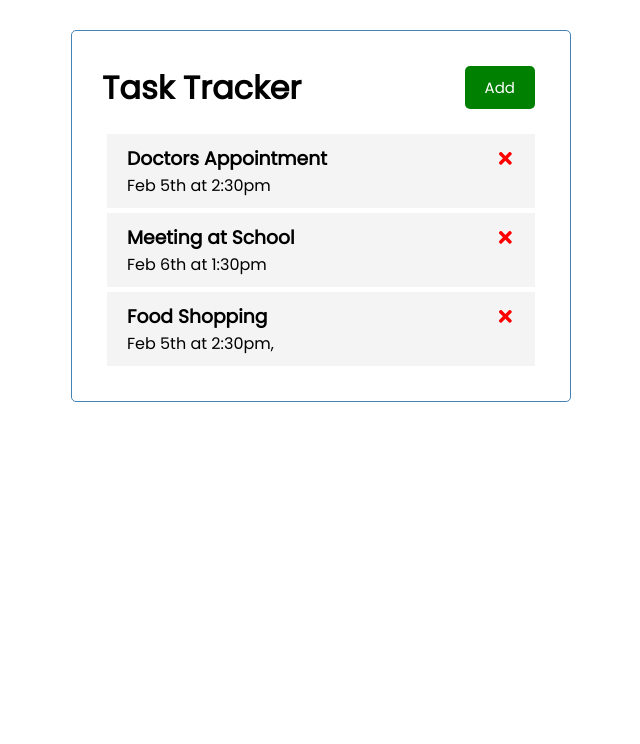
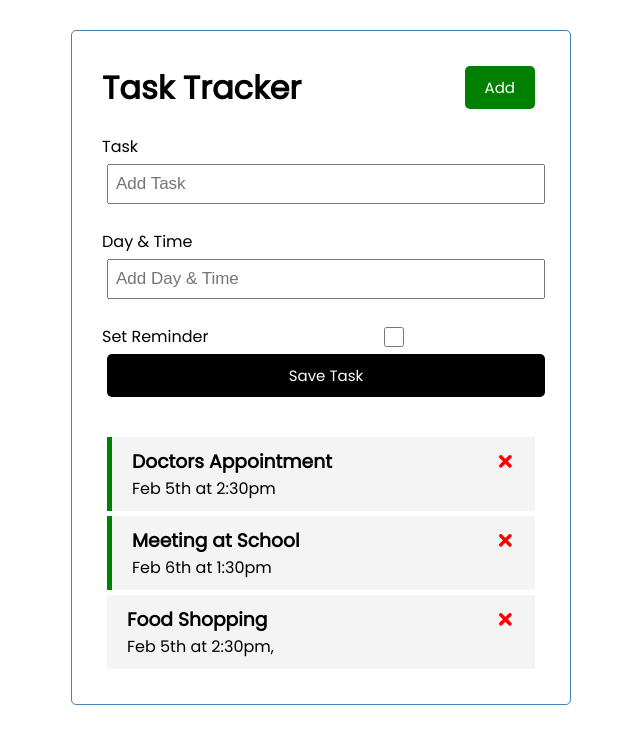
Before and after one commit to TheJasuMasa/task-list-app, a React (Create React App) app: page / in a window 1280 px wide. Shown: the top 744 px of the page, without its empty margins (319-959 px from the left). Built offline with nearby package versions, Linux system fonts and the light colour scheme.

Commit message:
create and begin to configure AddTask component functionality

```diff
--- a/src/App.js
+++ b/src/App.js
@@ -1,5 +1,6 @@
 import Header from './components/Header'
 import Tasks from './components/Tasks'
+import AddTask from './components/AddTask'
 import { useState } from 'react'
 
 function App() {
@@ -27,14 +28,27 @@
 
  //Delete Task
  const deleteTask = (id) => {
-   console.log('delete', id)
    setTasks(tasks.filter((task)=> task.id !== id))
+ }
+
+//Toggle Reminder
+ const toggleReminder = (id) => {
+   setTasks(
+     tasks.map((task)=>
+     task.id === id ? {...task, reminder: !task.reminder} :
+    task
+    )
+   )
  }
 
   return (
     <div className="container">
       <Header />
-      {tasks.length > 0 ? <Tasks tasks={tasks} onDelete={deleteTask}/> : <p>No Tasks  to Show</p>}
+      <AddTask />
+      {tasks.length > 0 ? <Tasks
+      onToggle = {toggleReminder}
+      tasks={tasks}
+      onDelete={deleteTask}/> : <p>No Tasks  to Show</p>}
     </div>
   );
 }
--- /dev/null
+++ b/src/components/AddTask.js
@@ -0,0 +1,28 @@
+import { useState } from 'react'
+
+const AddTask = () => {
+
+    const [text, setText] = useState('')
+    const [day, setDay] = useState('')
+    const [reminder, setReminder] = useState(false)
+
+    return (
+        <form className='add-form'>
+            <div className='form-control'>
+                <label>Task</label>
+                <input type ='text' placeholder='Add Task' value={ text } onChange={(e)=>setText(e.target.value)}/>
+            </div>
+            <div className='form-control'>
+                <label>Day & Time</label>
+                <input type ='text' placeholder='Add Day & Time' value = {day} onChange={(e)=>setDay(e.target.value)}/>
+            </div>
+            <div className='form-control-check'>
+                <label>Set Reminder</label>
+                <input type ='checkbox'/>
+            </div>
+            <input type ='submit' className='btn btn-block' value='Save Task'/>
+        </form>
+    )
+}
+
+export default AddTask
--- a/src/components/Task.js
+++ b/src/components/Task.js
@@ -1,8 +1,8 @@
 import { FaTimes } from 'react-icons/fa'
 
-const Task = ({ task, onDelete }) => {
+const Task = ({ task, onDelete, onToggle}) => {
     return (
-        <div className ='task'>
+        <div className ={`task ${task.reminder ? 'reminder' : ''}`} onDoubleClick={()=>onToggle(task.id)}>
             <h3>{task.text} <FaTimes style={{color: 'red', cursor: 'pointer'}} onClick={()=>onDelete(task.id)}/></h3>
             <p>{task.day}</p>
         </div>
--- a/src/components/Tasks.js
+++ b/src/components/Tasks.js
@@ -1,10 +1,10 @@
 import Task from './Task'
 
-const Tasks = ({tasks, onDelete}) => {
+const Tasks = ({tasks, onDelete, onToggle}) => {
     return (
         <>
             {tasks.map((task)=>(
-            <Task key = {task.id} task = {task} onDelete={onDelete} />
+            <Task key = {task.id} task = {task} onDelete={onDelete} onToggle={onToggle}/>
             ))}
         </>
     )
```
